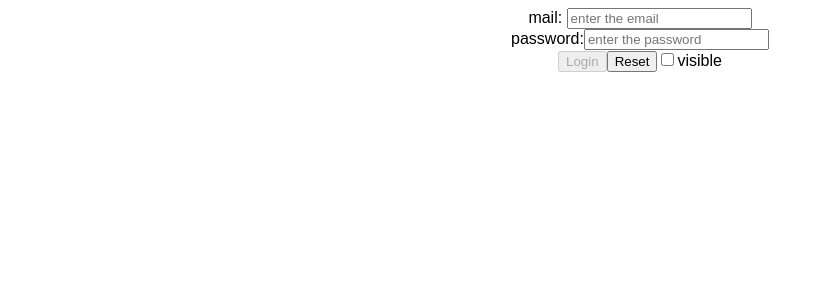
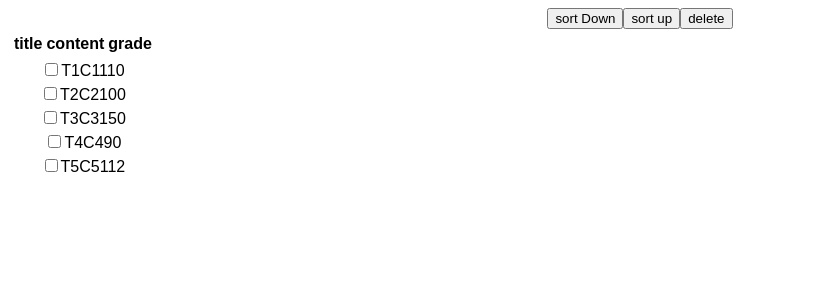
Before and after one commit to Crystak1831/ReactDemo, a React (Create React App) app: page / in a window 1280 px wide. Shown: the top 300 px of the page, without its empty margins (0-817 px from the left). Built offline with nearby package versions, Linux system fonts and the light colour scheme.

Commit message:
add sort

```diff
--- a/src/App.js
+++ b/src/App.js
@@ -11,6 +11,7 @@ import Card from "./Card/Card";
 import CommentTree from "./CommentTree/CommentTree";
 import ImgComponent from "./changeImg/changeImg";
 import LoginPage from "./UserLogin/UserLogin";
+import SortTable from "./SortTable/SortTable";
 
 export default function App() {
   return (
@@ -26,7 +27,8 @@ export default function App() {
       {/* <CommentTree /> */}
 
       {/* <ImgComponent /> */}
-      <LoginPage />
+      {/* <LoginPage /> */}
+      <SortTable />
     </div>
   );
 }
--- /dev/null
+++ b/src/SortTable/SortTable.js
@@ -0,0 +1,103 @@
+import React, { useState } from "react";
+//use sort function to sort the data: Array.sort({a-b})==small-->big
+//b-a from big-->small
+//delete:filter,slpice
+//setData: store the data in the <div> map itelize
+//:datalist:write the checkbox, set checkbox-->invisible
+
+export default function SortTable() {
+  let data = [
+    { title: "T1", content: "C1", grade: 110 },
+    { title: "T2", content: "C2", grade: 100 },
+    { title: "T3", content: "C3", grade: 150 },
+    { title: "T4", content: "C4", grade: 90 },
+    { title: "T5", content: "C5", grade: 112 }
+  ];
+
+  const initialData = () => {
+    return data.map((item) => {
+      return item;
+    });
+  };
+
+  const [dataList, setData] = useState(initialData());
+  // const [isChecked,setCheck] = useState(false)
+
+  const sortDown = () => {
+    dataList.sort((e1, e2) => {
+      return e2.grade - e1.grade;
+    });
+    setData(dataList.slice());
+  };
+
+  const sortUp = () => {
+    dataList.sort((e1, e2) => {
+      return e1.grade - e2.grade;
+    });
+    setData(dataList.slice());
+  };
+  const handler = (index) => {
+    let checked = dataList[index].isChecked;
+    dataList[index].isChecked = !checked;
+    dataList[index] = { ...dataList[index] };
+    setData(dataList.slice());
+  };
+
+  const deleteHandler = () => {
+    let delArr = [];
+    dataList.forEach((item, index) => {
+      if (item.isChecked) delArr.push(index);
+    });
+
+    dataList = dataList.filter((item, index) => {
+      if (delArr.indexOf(index) === -1) return item;
+    });
+
+    setData(dataList);
+  };
+
+  const TableHead = () => {
+    return Object.keys(dataList[0]).map((item, index) => {
+      return <td key={index}>{item}</td>;
+    });
+  };
+
+  const TableList = () => {
+    return dataList.map((item, index) => {
+      return (
+        <tr key={index} className={item.isChecked ? "active" : ""}>
+          <td>
+            <input
+              type="checkbox"
+              onChange={() => handler(index)}
+              checked={item.isChecked}
+            />
+            {item.title}
+            {item.content}
+            {item.grade}
+          </td>
+
+          {/* {Object.keys(item).map((k, i) => {
+            if (k !== "isChecked") {
+              return <td key={i}>{item[k]}</td>;
+            }
+          })} */}
+        </tr>
+      );
+    });
+  };
+
+  return (
+    <div>
+      <button onClick={sortDown}>sort Down</button>
+      <button onClick={sortUp}>sort up</button>
+      <button onClick={deleteHandler}>delete</button>
+      <table>
+        <tr>
+          <th>{TableHead()}</th>
+        </tr>
+        {TableList()}
+      </table>
+    </div>
+  );
+}
```
